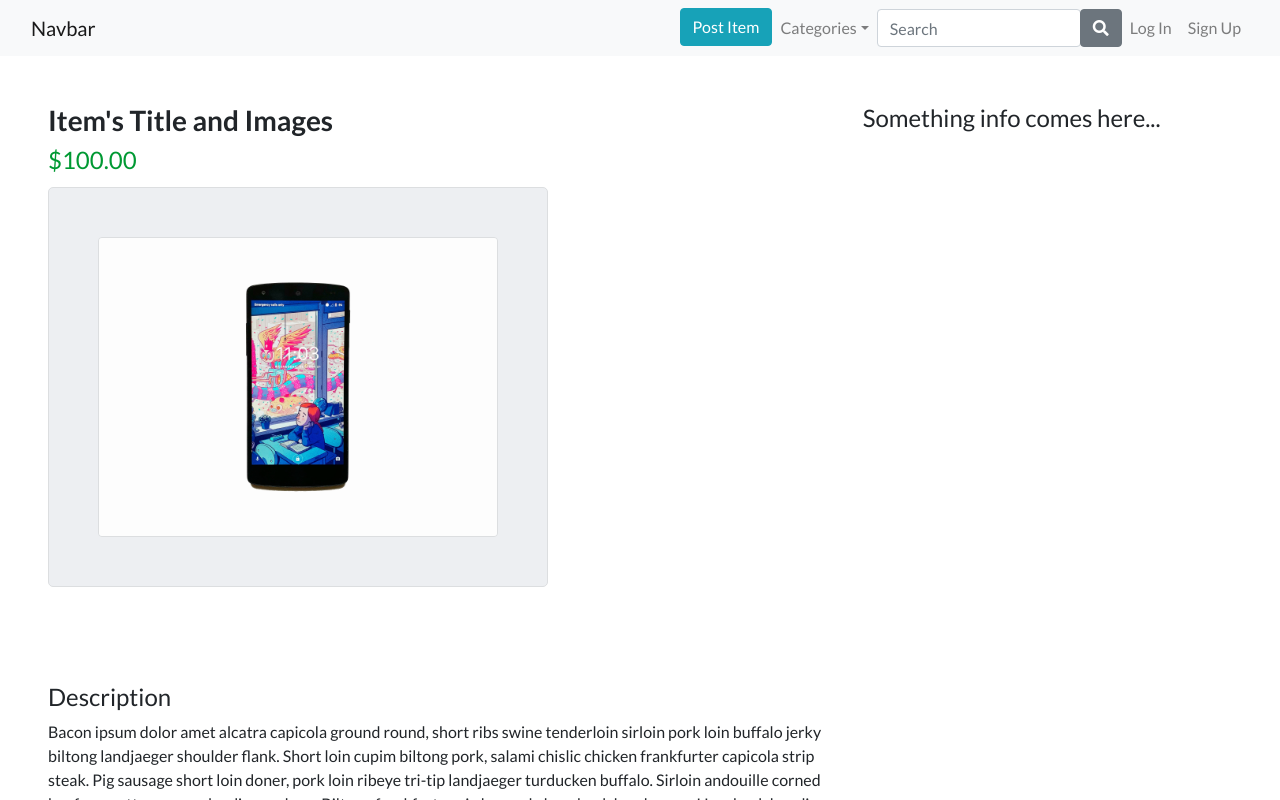
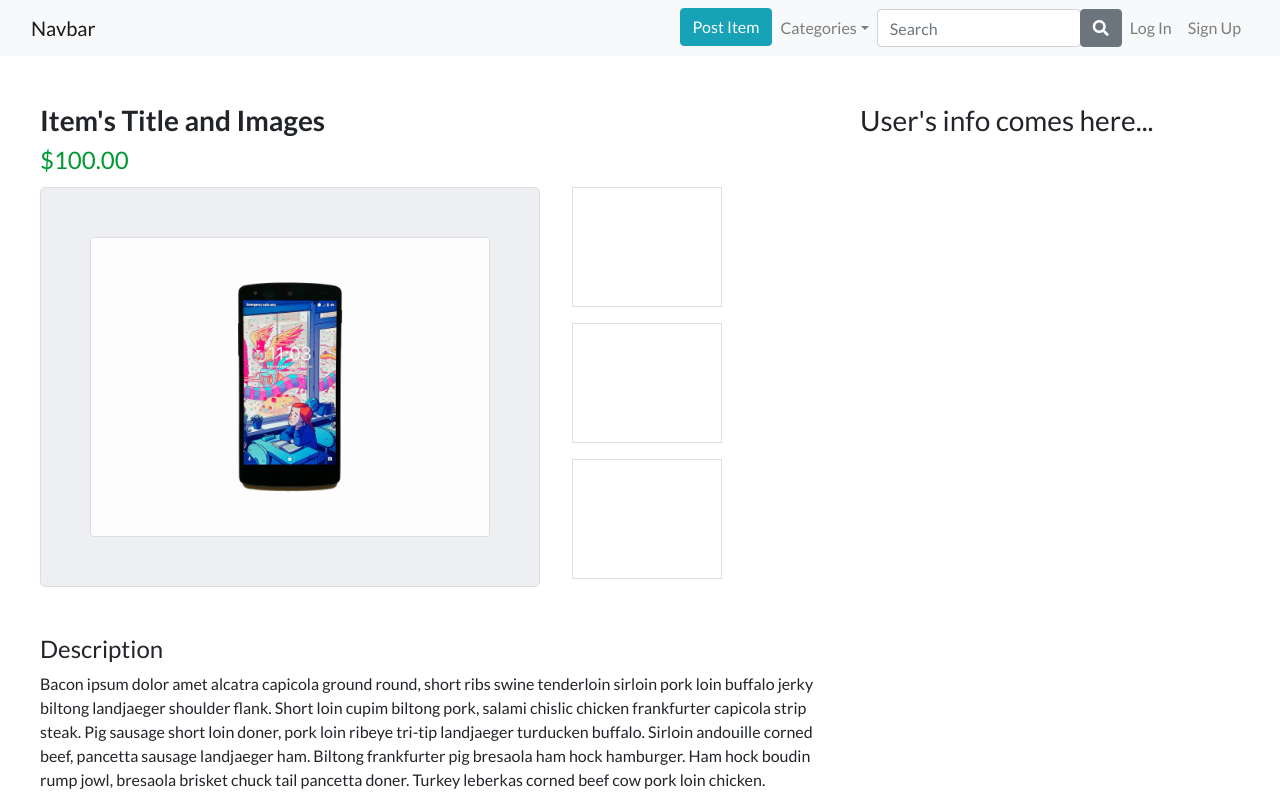
Before and after one commit to ykurata/shop-app, a React (Create React App) app in the folder client/: page / in a window 1280 px wide. Built offline with nearby package versions, Linux system fonts and the light colour scheme.

Commit message:
align thumbnails next to main image

```diff
--- a/client/src/components/Detail.js
+++ b/client/src/components/Detail.js
@@ -23,10 +23,20 @@ class Detail extends Component {
               <h5 className="detail-price">$100.00</h5>
 
               {/* Image container */}
-              <div className="img-container">
-                <div className=" img-outer-element">
-                  <div className="img-inner-element">
-                    <img src={phone2} alt="..." className="rounded item-img" />
+              <div className="row">
+                <div className="col-lg-8 img-containe">
+                  <div className="img-outer-element">
+                    <div className="img-inner-element">
+                      <img src={phone2} alt="..." className="rounded item-img" />
+                    </div>
+                  </div>
+                </div>
+                {/* Side thumbnails */}
+                <div className="col-lg-4">
+                  <div className="thumbnail-container row">
+                    <div className="thumbnail"></div>
+                    <div className="thumbnail-margin-top "></div>
+                    <div className="thumbnail-margin-top"></div>
                   </div>
                 </div>
               </div>
@@ -37,7 +47,7 @@ class Detail extends Component {
               </div>
             </div>
             <div className="col-lg-4">
-              <h4>Something info comes here...</h4>
+              <h3>User's info comes here...</h3>
             </div>
           </div>
         </div>
--- a/client/src/index.css
+++ b/client/src/index.css
@@ -67,13 +67,7 @@ h5, p {
 
 /* Item Detail Styles  */
 .main-detail {
-  padding: 3rem 2.5rem 2.5rem 3rem;
-}
-
-.item-img {
-  max-width: 400px;
-  max-height: 400px;
-  border: 1px solid#dcdee0;
+  padding: 3rem 2.5rem 3rem 2.5rem;
 }
 
 .title {
@@ -100,15 +94,31 @@ h5, p {
     display:inline-block;
 }
 
-.side-img {
+.item-img {
+  max-width: 400px;
+  max-height: 400px;
+  border: 1px solid#dcdee0;
+}
+
+/* .thumbnail-container {
+  padding-top: 1rem;
+} */
+
+.thumbnail {
   width: 150px;
-  height: 150px;
+  height: 120px;
   border: 1px solid #dcdee0;
-  float: left;
+}
+
+.thumbnail-margin-top {
+  width: 150px;
+  height: 120px;
+  border: 1px solid #dcdee0;
+  margin-top: 1rem;
 }
 
 .detail-description {
-  padding-top: 6rem;
+  padding-top: 3rem;
 }
 
 @media screen and (min-width: 300px) and (max-width: 360px){
```
